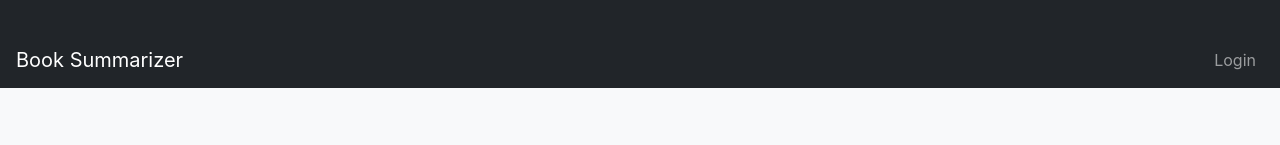
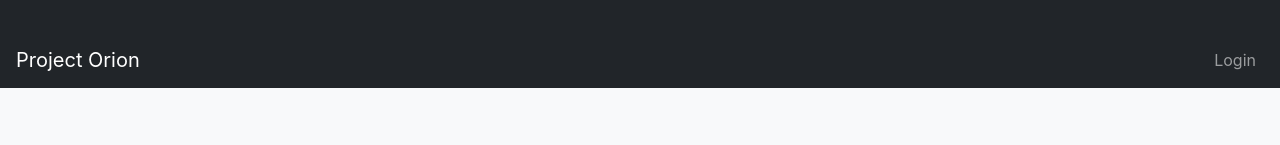
Before and after one commit to ttanvir8/book-summarizer, a React app in the folder frontend/: page / in a window 1280 px wide. Shown: the top 145 px of the page. Built offline with nearby package versions, Linux system fonts and the light colour scheme; no server answers.

Commit message:
deploying with changed prompt and cycleing of summaries

```diff
--- a/frontend/src/components/Navbar.tsx
+++ b/frontend/src/components/Navbar.tsx
@@ -12,7 +12,7 @@
   return (
     <nav className="navbar navbar-expand-lg navbar-dark bg-dark">
       <div className="container">
-        <Link className="navbar-brand" to="/">Book Summarizer</Link>
+        <Link className="navbar-brand" to="/">Project Orion</Link>
         <button
           className="navbar-toggler"
           type="button"
```
